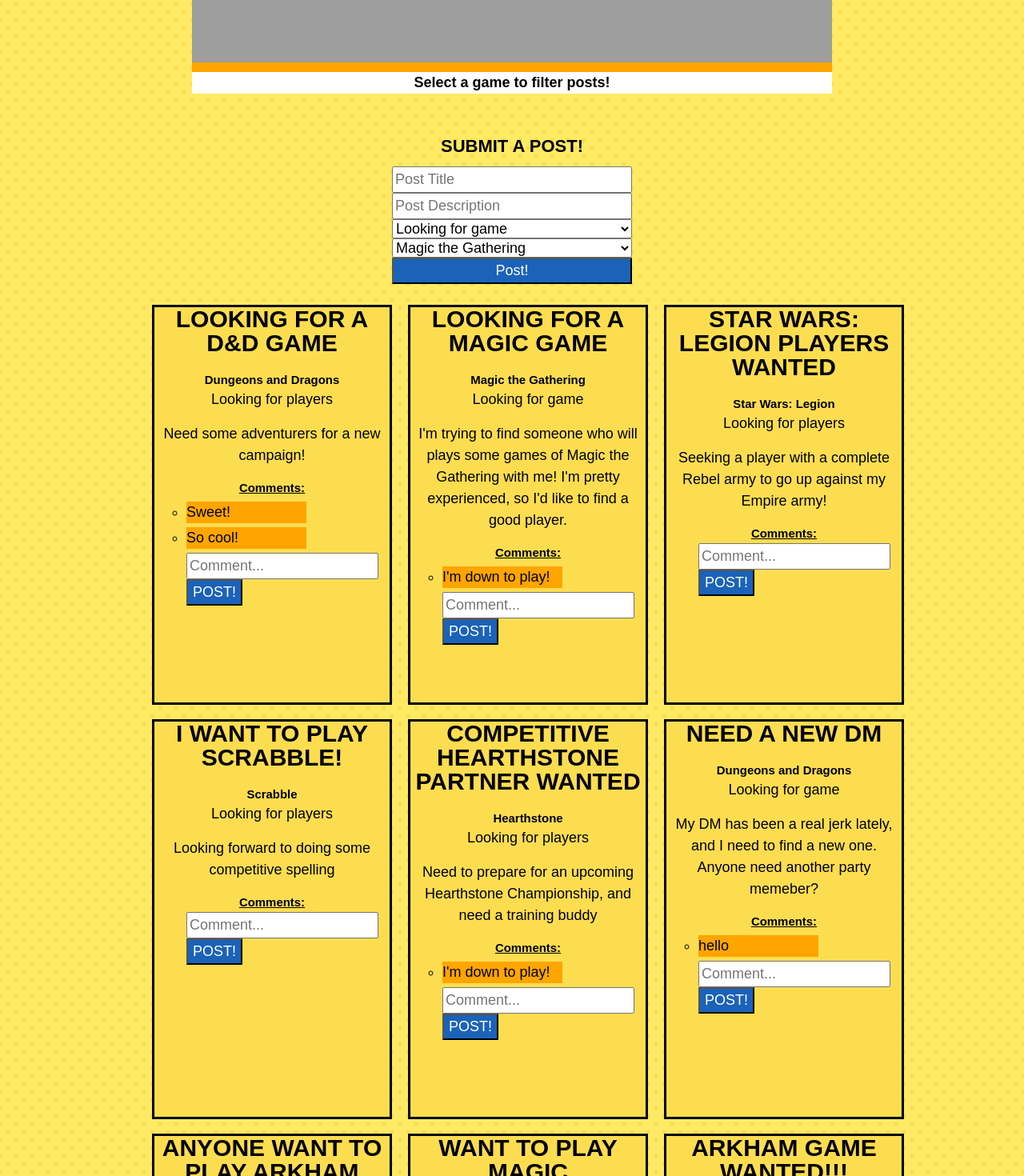
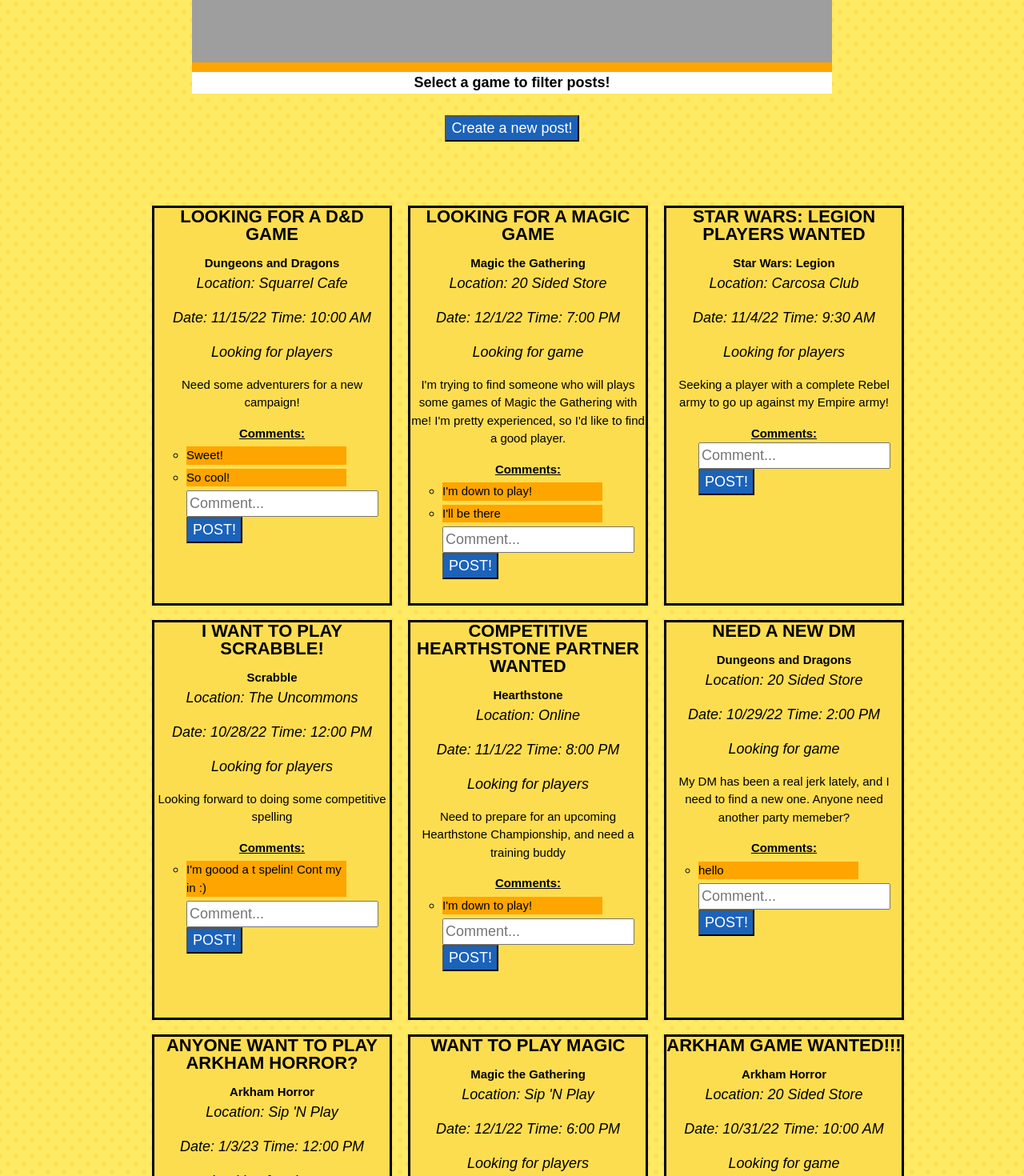
Before and after one commit to dovid11564/phase2-project, a React (Create React App) app: page / in a window 1280 px wide. Shown: the part 255-1725 px from the top of the page at 80% size. Built offline with nearby package versions, Linux system fonts and the light colour scheme; data requests are answered from the project's data file; grey boxes are pictures that could not be loaded.

Commit message:
Added some more details to the posts and the Post Form

```diff
--- a/src/App.css
+++ b/src/App.css
@@ -73,6 +73,10 @@
   color: white;
 }
 
+.postDescription {
+  font-size: smaller;
+}
+
 .comments {
   text-align: left;
 }
@@ -83,7 +87,8 @@
   border-width: 0px;
   margin-top: 5px;
   margin-bottom: 5px;
-  width: 150px;
+  width: 200px;
+  font-size: smaller;
 }
 
 .commentHeader {
@@ -145,8 +150,13 @@
 .addNewGameButton {
   padding: 0.25rem 1rem;
   cursor: pointer;
-  background-color: var(--color-blue);
-  color: white;
+  background-color: orange;
+  font-weight: bold;
+  color: black;
+}
+
+.dnt {
+  font-style: italic
 }
 
 
--- a/src/GameCard.js
+++ b/src/GameCard.js
@@ -1,6 +1,6 @@
 import React from "react";
 
-function GameCard({game, gameToFilter, setGameToFilter, setIsHovering, setHoveredGame}) {
+function GameCard({ game, setGameToFilter, setIsHovering, setHoveredGame }) {
 
     function handleMouseOver() {
         setHoveredGame(game.name)
@@ -14,10 +14,8 @@
 
     return (
         <span className="gameCard" onClick={() => setGameToFilter(game.name)} onMouseOver={handleMouseOver} onMouseOut={handleMouseOut}>
-            {/* <h4>{game.name}</h4> */}
-            <img src={game.image} alt={game.name} className="img"/>
-            {/* <p>{game.description}</p>
-            <p>Genre: {game.genre}</p> */}
+            <img src={game.image} alt={game.name} className="img" />
+
         </span>
     )
 }
--- a/src/Home.js
+++ b/src/Home.js
@@ -45,7 +45,7 @@
       })
   }
 
-  function handlePostFormSubmit(title, description, status, game) {
+  function handlePostFormSubmit(title, description, status, game, date, time, location) {
     fetch("http://localhost:3000/posts", {
       method: "POST",
       headers: { 'content-type': 'application/json' },
@@ -54,6 +54,9 @@
         description: description,
         status: status,
         game: game,
+        date: date,
+        time: time,
+        location: location,
         comments: []
       })
     })
--- a/src/NewPostForm.js
+++ b/src/NewPostForm.js
@@ -1,6 +1,7 @@
 import React from "react";
 
 function NewPostForm({ gameData, onPostFormSubmit }) {
+
 
     const gameSelectArray = gameData.map((game) => {
         return(
@@ -11,7 +12,7 @@
 
     function handleSubmit(e) {
         e.preventDefault()
-        onPostFormSubmit(e.target.title.value, e.target.description.value, e.target.status.value, e.target.game.value)
+        onPostFormSubmit(e.target.title.value, e.target.description.value, e.target.status.value, e.target.game.value, e.target.date.value, e.target.time.value, e.target.location.value)
         e.target.reset()
     }
 
@@ -19,7 +20,10 @@
         <form onSubmit={(e) => handleSubmit(e)} className="newpostform">
             <h4>Submit a post!</h4>
             <input type="text" name="title" placeholder="Post Title"></input>
-            <input type="text" name="description" placeholder="Post Description"></input>
+            <input type="text" name="description" placeholder="Description"></input>
+            <input type="text" name="location" placeholder="Location of game"></input>
+            <input type="date" name="date" placeholder="Date of game"></input>
+            <input type="time" name="time" placeholder="Time of game"></input>
             <select name="status">
                 <option>Looking for game</option>
                 <option>Looking for players</option>
--- a/src/PostContainer.js
+++ b/src/PostContainer.js
@@ -1,20 +1,27 @@
-import React from "react";
+import React, {useState} from "react";
 import CommentContainer from "./CommentContainer";
 import NewPostForm from "./NewPostForm";
 
 
 function PostContainer({ postData, gameData, onPostFormSubmit, newComment, setNewComment }) {
 
+    const [postFormDisplay, setPostFormDisplay] = useState(false)
+
+    function onFormButtonClick () {
+        setPostFormDisplay(postFormDisplay => !postFormDisplay)
+    }
 
     const postArray = postData.map(post => {
         return (
 
             <span className="post">
             <li key={post.title} id={post.game}>
-                <h3>{post.title}</h3>
+                <h4>{post.title}</h4>
                 <h5>{post.game}</h5>
-                <p>{post.status}</p>
-                <p>{post.description}</p>
+                <p className="dnt">Location: {post.location}</p>
+                <p className="dnt">Date: {post.date} Time: {post.time}</p>
+                <p className="dnt">{post.status}</p>
+                <p className="postDescription">{post.description}</p>
                 <div className="comments">
                     <CommentContainer
                         postComments={post.comments}
@@ -32,11 +39,13 @@
     return (
         <div>
             <br />
+            <button onClick={(e) => onFormButtonClick(e)} className="postButton">{postFormDisplay ? "Hide" : "Create a new post!"}</button>
             <br />
-
+            <br />
+            {postFormDisplay ?
                 <NewPostForm
                     gameData={gameData}
-                    onPostFormSubmit={onPostFormSubmit} />
+                    onPostFormSubmit={onPostFormSubmit} /> : null}
             <br />
             <ul>
                 {postArray}
--- a/src/data/db.json
+++ b/src/data/db.json
@@ -72,6 +72,9 @@
       "description": "Need some adventurers for a new campaign!",
       "status": "Looking for players",
       "game": "Dungeons and Dragons",
+      "date": "11/15/22",
+      "time": "10:00 AM",
+      "location": "Squarrel Cafe",
       "comments": [
         "Sweet!",
         "So cool!"
@@ -83,8 +86,12 @@
       "description": "I'm trying to find someone who will plays some games of Magic the Gathering with me! I'm pretty experienced, so I'd like to find a good player.",
       "status": "Looking for game",
       "game": "Magic the Gathering",
+      "date": "12/1/22",
+      "time": "7:00 PM",
+      "location": "20 Sided Store",
       "comments": [
-        "I'm down to play!"
+        "I'm down to play!",
+        "I'll be there"
       ]
     },
     {
@@ -92,6 +99,9 @@
       "description": "Seeking a player with a complete Rebel army to go up against my Empire army!",
       "status": "Looking for players",
       "game": "Star Wars: Legion",
+      "date": "11/4/22",
+      "time": "9:30 AM",
+      "location": "Carcosa Club",
       "comments": [],
       "id": 3
     },
@@ -100,7 +110,12 @@
       "description": "Looking forward to doing some competitive spelling",
       "status": "Looking for players",
       "game": "Scrabble",
-      "comments": [],
+      "date": "10/28/22",
+      "time": "12:00 PM",
+      "location": "The Uncommons",
+      "comments": [
+        "I'm goood a t spelin! Cont my in :)"
+      ],
       "id": 4
     },
     {
@@ -108,6 +123,9 @@
       "description": "Need to prepare for an upcoming Hearthstone Championship, and need a training buddy",
       "status": "Looking for players",
       "game": "Hearthstone",
+      "date": "11/1/22",
+      "time": "8:00 PM",
+      "location": "Online",
       "comments": [
         "I'm down to play!"
       ],
@@ -118,6 +136,9 @@
       "description": "My DM has been a real jerk lately, and I need to find a new one. Anyone need another party memeber?",
       "status": "Looking for game",
       "game": "Dungeons and Dragons",
+      "date": "10/29/22",
+      "time": "2:00 PM",
+      "location": "20 Sided Store",
       "comments": [
         "hello"
       ],
@@ -128,6 +149,9 @@
       "description": "I bought Arkham Horror the other day, and need people to play with. Anyone interested?",
       "status": "Looking for players",
       "game": "Arkham Horror",
+      "date": "1/3/23",
+      "time": "12:00 PM",
+      "location": "Sip 'N Play",
       "comments": [],
       "id": 7
     },
@@ -136,6 +160,9 @@
       "description": "Need good players to test my skills",
       "status": "Looking for players",
       "game": "Magic the Gathering",
+      "date": "12/1/22",
+      "time": "6:00 PM",
+      "location": "Sip 'N Play",
       "comments": [
         "I do!!"
       ],
@@ -146,6 +173,9 @@
       "description": "Looking for a way to play Arkham Horror. Seemed like a fun game, and I want to play!",
       "status": "Looking for game",
       "game": "Arkham Horror",
+      "date": "10/31/22",
+      "time": "10:00 AM",
+      "location": "20 Sided Store",
       "comments": [],
       "id": 9
     },
@@ -154,8 +184,22 @@
       "description": "Trying to get a group together for a game of Seven Wonders this weekend. Who's interested?",
       "status": "Looking for players",
       "game": "Seven Wonders",
+      "date": "11/12/22",
+      "time": "13:00 PM",
+      "location": "The Uncommons",
       "comments": [],
       "id": 10
+    },
+    {
+      "title": "Can someone pleeease teach me MTG?",
+      "description": "I don't know if I want to get into Magic yet, so can someone loan me a deck and teach me to play before I decide?",
+      "status": "Looking for game",
+      "game": "Magic the Gathering",
+      "date": "2022-10-29",
+      "time": "10:15",
+      "location": "The Brooklyn Strategist",
+      "comments": [],
+      "id": 11
     }
   ]
 }
```
